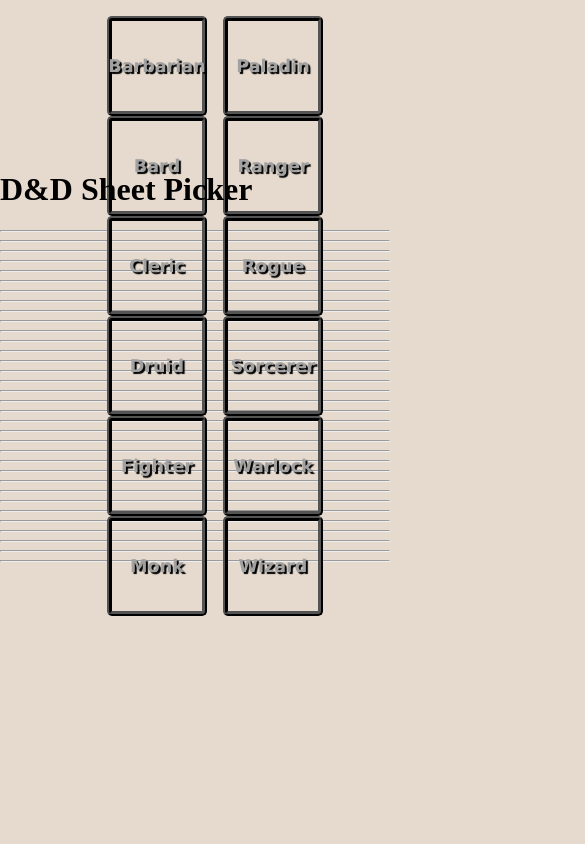
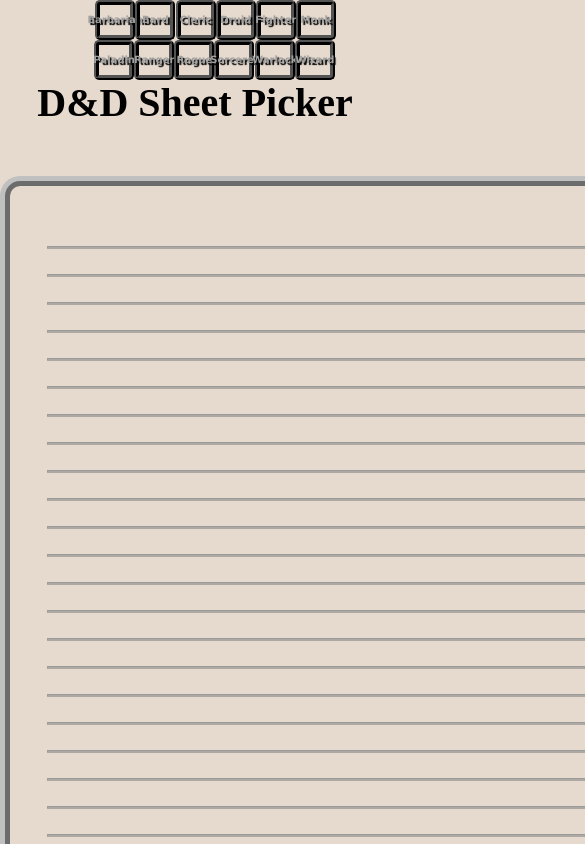
Before and after one commit to Matt-Edenfield/dndpicker, a plain HTML site: page index.html in a window 390 px wide. Shown: the top 844 px of the page, 585 px wide, since content can reach past the window. Drawn offline with Linux system fonts and the light colour scheme.

Commit message:
Add files via upload

```diff
--- a/css/style.css
+++ b/css/style.css
@@ -10,6 +10,10 @@
 /******************************************
 /* LAYOUT
 /*******************************************/
+html {
+  font-size: 62.5%;
+}
+
 body {
   background-size: cover;
   background-repeat: none;
@@ -17,69 +21,84 @@ body {
 }
 h1{
   display: flex;
-  place-content: center flex-start;
+  place-content: center;
+  margin:auto;
+  font-size: 4rem;
 }
 
 nav {
   display: flex;
   justify-content: space-around;
-  height: 150px;
+  height: auto;
 }
-img{
+
+/* img{
   height: 75px;
-  margin: auto .5rem;
+  margin: auto;
+} */
 
-}
 ul{
   display: flex;
   flex-direction: row;
   justify-content: center;
+  margin:auto;
 }
-[class ^='block-'] {
+
+/* [class ^='block-'] {
   display: flex;
   flex-direction: row;
   justify-content: space-around;
-}
+} */
+
 .icon {
-  margin: auto .5rem;
+  margin: auto .05%;
 }
 li{
   display: flex;
   justify-content: center;
   align-items: center;
+  background-size: cover;
+  background-repeat: no-repeat;
+  background-position: center;
   width: 100px;
   height: 100px;
-  background-size: contain;
-  background-repeat: no-repeat;
-  background-position: center;
+  aspect-ratio: 1/1;
   text-align: center;
   font-family: Trebuchet, Verdana, sans-serif;
   font-weight: 700;
-  font-size: 1.1rem;
+  font-size: 1.7rem;
   color: #a1a1a1;
   text-shadow: 2px 2px 1px #000;
   border: 5px solid black;
   border-radius: 5px;
   border-style: ridge;
+  flex-shrink: 2;
 }
 
 /******************************************
-/* ADDITIONAL STYLES
+/* Writing Pad STYLES
 /*******************************************/
-/* .writingPad {
-  text-align: center;
-  aspect-ratio: 1/2;
-  width: 80%;
-  background-color: #fff;
-  border: 10px solid #a1a1a1;
+
+#outer{
+  width: 8in;
+  height: 11in;
+  border: 10px solid silver;
   border-radius: 20px;
   border-style: ridge;
-  margin: 2rem auto;
+  margin: 5rem auto;
 }
-.writingPad img {
-  image: repeat;
-} */
-
+#inner {
+  width: 90%;
+  margin: 6rem auto;
+  background-size: contain;
+  background-repeat: no-repeat;
+  background-position-y: center;
+}
+hr {
+  font-size: 5rem;
+  font-weight: 80;
+  border-bottom: 2px solid rgba(120, 120, 120, 0.5);
+}
 
 /*****************************************
 /* Class Icons
@@ -121,3 +140,70 @@ li{
 #wizard {
   background-image: url(img/wizard.jpeg);
 }
+
+/*****************************************
+/* REsponsiveness
+/*****************************************/
+
+@media (max-width: 1280px) {
+  ul {
+    flex-direction: column;
+  }
+  li{
+    display: flex;
+    justify-content: center;
+    align-items: center;
+    width: 80px;
+    height: 80px;
+    font-weight: 700;
+    font-size: 1.5rem;
+  }
+}
+.top {
+  display: flex;
+  flex-direction: row;
+}
+.bottom {
+  display: flex;
+  flex-direction: row;
+}
+
+@media (max-width: 768px) {
+
+  li{
+    display: flex;
+    justify-content: center;
+    align-items: center;
+    width: 60px;
+    height: 60px;
+    font-weight: 700;
+    font-size: 1.2rem;
+  }
+}
+
+@media (max-width: 480px) {
+  li{
+
+    justify-content: center;
+    align-items: center;
+    width: 40px;
+    height: 40px;
+    font-weight: 700;
+    font-size: 1rem;
+  }
+ .topRow{
+    display: flex;
+    flex-direction: row;
+    justify-content: flex-start;
+  }
+  .middleRow{
+    display: flex;
+    flex-direction: row;
+    justify-content: center;
+  }
+  .bottomRow{
+    display: flex;
+    flex-direction: row;
+    justify-content: flex-end;
+  }
+}
```
